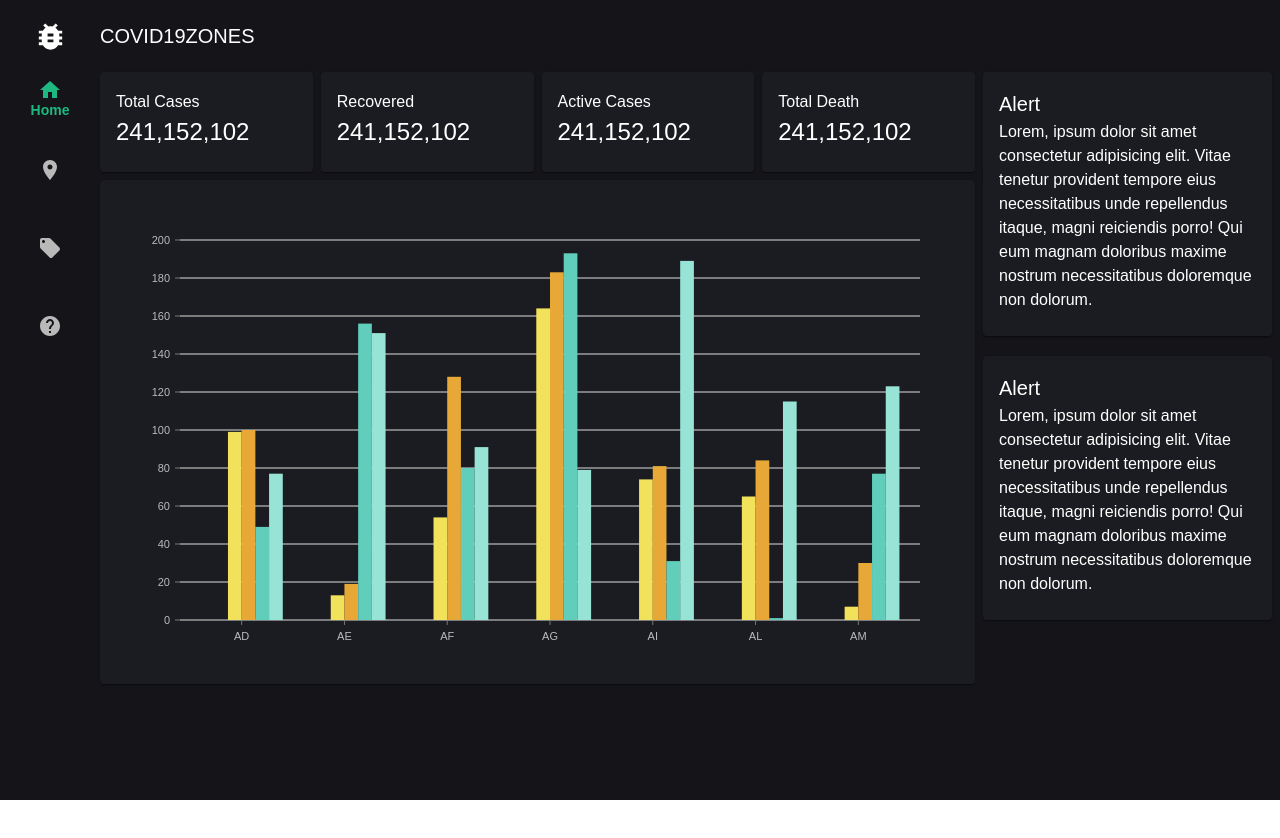
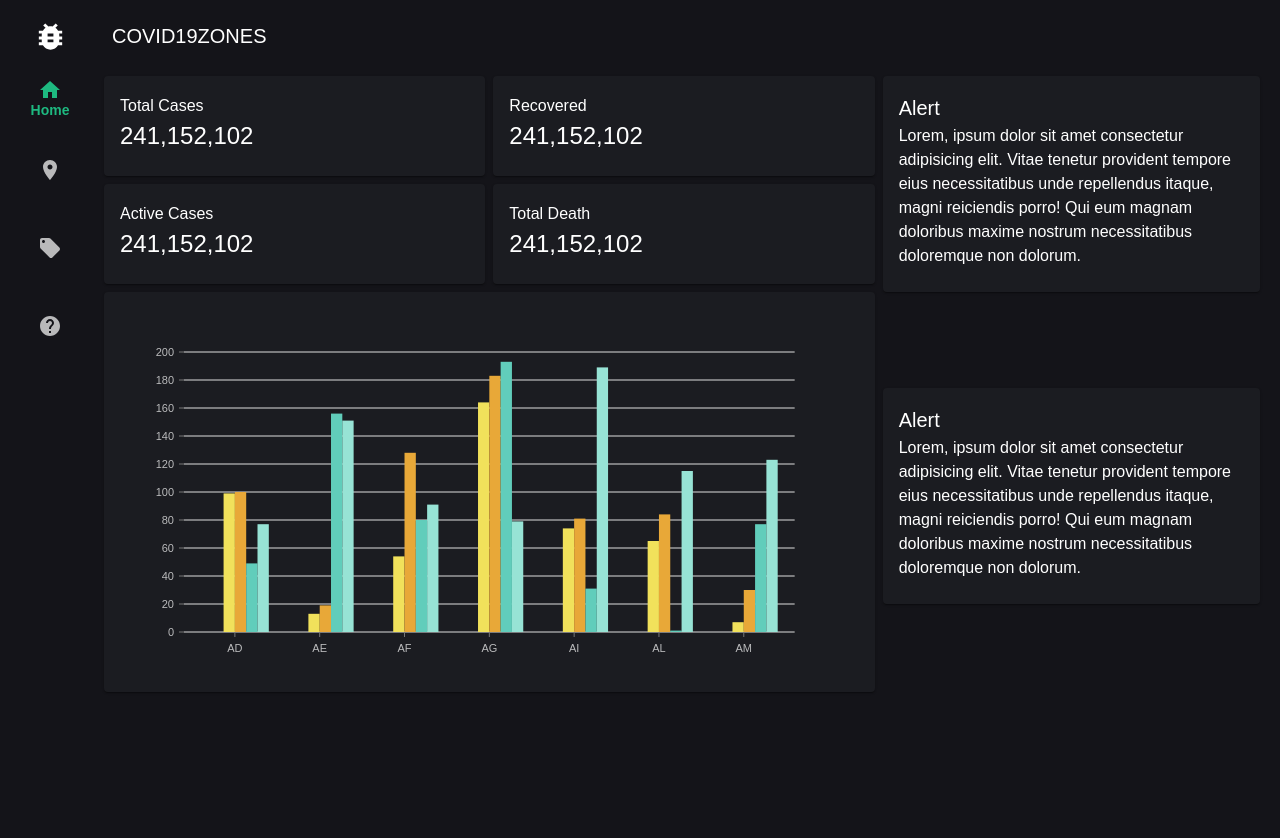
Before and after one commit to anshul/covid-19-zones, a React app: page / in a window 1280 px wide. Shown: the top 838 px of the page. Before the commit the page ends 800 px from the top, so only its background shows below. Built offline with nearby package versions, Linux system fonts and the light colour scheme; the HTML template or start-up script is replaced by a standard one.

Commit message:
improvement(react): add responsiveness to home ui

```diff
--- a/package.json
+++ b/package.json
@@ -33,6 +33,7 @@
     "babel-eslint": "10.1.0",
     "babel-jest": "^25.3.0",
     "babel-plugin-transform-react-remove-prop-types": "^0.4.24",
+    "clsx": "^1.1.0",
     "prop-types": "^15.7.2",
     "react": "16.13.1",
     "react-app-polyfill": "^1.0.6",
--- a/src/Container/Container.tsx
+++ b/src/Container/Container.tsx
@@ -2,18 +2,27 @@ import React from 'react'
 import { Typography, makeStyles, Theme, createStyles, Grid, Card, CardContent } from '@material-ui/core'
 import BarChart from '../components/Charts/BarChart'
 import Navbar from './Navbar'
+import clsx from 'clsx'
+import { useScreen } from '../hooks/useScreen'
 
 const useStyles = makeStyles((theme: Theme) =>
   createStyles({
     root: {
-      width: '100% !important',
+      width: '100%',
       display: 'flex',
       backgroundColor: theme.palette.background.default,
       color: theme.palette.text.primary,
     },
+    rootSmallScreen: {
+      width: '100% !important',
+      height: '100%',
+      backgroundColor: theme.palette.background.default,
+      color: theme.palette.text.primary,
+    },
     appbar: {
-      width: '100%',
+      width: 'calc(100% - 24px)',
       height: '72px',
+      padding: '0 12px',
       backgroundColor: theme.palette.background.default,
       display: 'flex',
       alignItems: 'center',
@@ -21,6 +30,11 @@ const useStyles = makeStyles((theme: Theme) =>
     content: {
       height: '100vh',
       borderRadius: '12px',
+      paddingBottom: '60px',
+    },
+    gridContainer: {
+      width: '100%',
+      margin: 0,
     },
     sidebar: {
       paddingRight: theme.spacing(1),
@@ -37,16 +51,18 @@ const useStyles = makeStyles((theme: Theme) =>
 const Container: React.FC = () => {
   const classes = useStyles()
 
+  const { isSmallScreen } = useScreen()
+
   return (
-    <div className={classes.root}>
-      <Navbar />
-      <div>
+    <div className={clsx(isSmallScreen ? classes.rootSmallScreen : classes.root)}>
+      {!isSmallScreen && <Navbar />}
+      <div className={classes.content}>
         <div className={classes.appbar}>
           <Typography variant='h6'>COVID19ZONES</Typography>
         </div>
-        <Grid container spacing={1}>
-          <Grid container item xs={9} spacing={1}>
-            <Grid item xs={3}>
+        <Grid className={classes.gridContainer} container spacing={1}>
+          <Grid container item xs={12} sm={12} md={8} xl={9} spacing={1}>
+            <Grid item md={6} xl={3} xs={12}>
               <Card>
                 <CardContent>
                   <Typography variant='subtitle1'>Total Cases</Typography>
@@ -54,7 +70,7 @@ const Container: React.FC = () => {
                 </CardContent>
               </Card>
             </Grid>
-            <Grid item xs={3}>
+            <Grid item md={6} xl={3} xs={12}>
               <Card>
                 <CardContent>
                   <Typography variant='subtitle1'>Recovered</Typography>
@@ -62,7 +78,7 @@ const Container: React.FC = () => {
                 </CardContent>
               </Card>
             </Grid>
-            <Grid item xs={3}>
+            <Grid item md={6} xl={3} xs={12}>
               <Card>
                 <CardContent>
                   <Typography variant='subtitle1'>Active Cases</Typography>
@@ -70,7 +86,7 @@ const Container: React.FC = () => {
                 </CardContent>
               </Card>
             </Grid>
-            <Grid item xs={3}>
+            <Grid item md={6} xl={3} xs={12}>
               <Card>
                 <CardContent>
                   <Typography variant='subtitle1'>Total Death</Typography>
@@ -78,14 +94,14 @@ const Container: React.FC = () => {
                 </CardContent>
               </Card>
             </Grid>
-            <Grid item xs={12}>
-              <Card>
+            <Grid item md={12} xl={12} xs={12}>
+              <Card style={{ height: '100%', minHeight: '250px' }}>
                 <BarChart />
               </Card>
             </Grid>
           </Grid>
-          <Grid container item xs={3}>
-            <Grid item xs={12}>
+          <Grid container item spacing={1} xs={12} sm={12} md={4} xl={3}>
+            <Grid item sm={6} xs={12} md={12} lg={12} xl={12}>
               <Card>
                 <CardContent>
                   <Typography variant='h6'>Alert</Typography>
@@ -95,7 +111,8 @@ const Container: React.FC = () => {
                   </Typography>
                 </CardContent>
               </Card>
-              <br />
+            </Grid>
+            <Grid item sm={6} xs={12} md={12} lg={12} xl={12}>
               <Card>
                 <CardContent>
                   <Typography variant='h6'>Alert</Typography>
@@ -109,6 +126,7 @@ const Container: React.FC = () => {
           </Grid>
         </Grid>
       </div>
+      {isSmallScreen && <Navbar />}
     </div>
   )
 }
--- a/src/Container/Navbar.tsx
+++ b/src/Container/Navbar.tsx
@@ -1,6 +1,8 @@
 import React, { useState } from 'react'
 import { BottomNavigation, BottomNavigationAction, makeStyles, createStyles, Theme } from '@material-ui/core'
 import { Home, LocationOn, LocalOffer, Help, BugReport } from '@material-ui/icons'
+import clsx from 'clsx'
+import { useScreen } from '../hooks/useScreen'
 
 const useStyles = makeStyles((theme: Theme) =>
   createStyles({
@@ -10,6 +12,12 @@ const useStyles = makeStyles((theme: Theme) =>
       height: 'calc(100vh - 72px)',
       backgroundColor: theme.palette.background.default,
       textAlign: 'center',
+    },
+    rootSmallScreen: {
+      position: 'fixed',
+      bottom: 0,
+      width: '100%',
+      backgroundColor: theme.palette.background.default,
     },
     logo: {
       width: '100px',
@@ -33,15 +41,19 @@ const Navbar: React.FC = () => {
   const classes = useStyles()
   const [current, setCurrent] = useState('home')
 
+  const { isSmallScreen } = useScreen()
+
   return (
     <div>
-      <div className={classes.logo}>
-        <BugReport fontSize='large' />
-      </div>
+      {!isSmallScreen && (
+        <div className={classes.logo}>
+          <BugReport fontSize='large' />
+        </div>
+      )}
       <BottomNavigation
         value={current}
-        onChange={(event: React.ChangeEvent<{}>, newValue: string) => setCurrent(newValue)}
-        className={classes.root}
+        onChange={(_, newValue: string) => setCurrent(newValue)}
+        className={clsx(isSmallScreen ? classes.rootSmallScreen : classes.root)}
       >
         <BottomNavigationAction classes={{ root: classes.action, selected: classes.selected }} label='Home' value='home' icon={<Home />} />
         <BottomNavigationAction
--- a/src/components/Charts/BarChart.tsx
+++ b/src/components/Charts/BarChart.tsx
@@ -1,5 +1,5 @@
 import React from 'react'
-import { Bar } from '@nivo/bar'
+import { ResponsiveBar } from '@nivo/bar'
 import { chartTheme } from './chartTheme'
 import { useTheme } from '@material-ui/core'
 
@@ -9,8 +9,6 @@ const BarChart: React.FC = () => {
   const keys = ['hot dogs', 'burgers', 'sandwich', 'kebab', 'fries', 'donut']
 
   const commonProps = {
-    width: 900,
-    height: 500,
     margin: { top: 60, right: 80, bottom: 60, left: 80 },
     theme: chartTheme(theme),
     data: [
@@ -128,7 +126,11 @@ const BarChart: React.FC = () => {
     labelSkipHeight: 16,
   }
 
-  return <Bar {...commonProps} groupMode='grouped' />
+  return (
+    <div style={{ height: '400px' }}>
+      <ResponsiveBar {...commonProps} groupMode='grouped' />
+    </div>
+  )
 }
 
 export default BarChart
--- /dev/null
+++ b/src/hooks/useScreen.ts
@@ -0,0 +1,13 @@
+import { useState, useEffect } from 'react'
+
+export const useScreen = () => {
+  const [screenSize, setScreenSize] = useState(window.screen.width)
+
+  useEffect(() => {
+    setScreenSize(window.screen.width)
+  }, [])
+
+  const isSmallScreen = screenSize <= 600
+
+  return { screenSize, isSmallScreen }
+}
```
Also changed, not shown: 1 other file (tests, documents, lock files or other folders).
